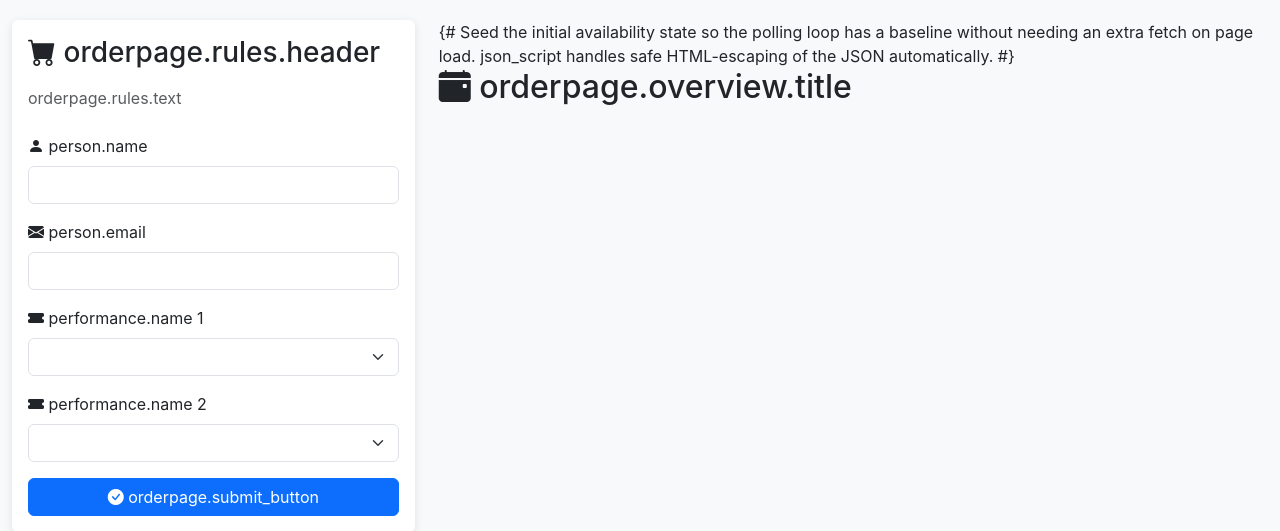
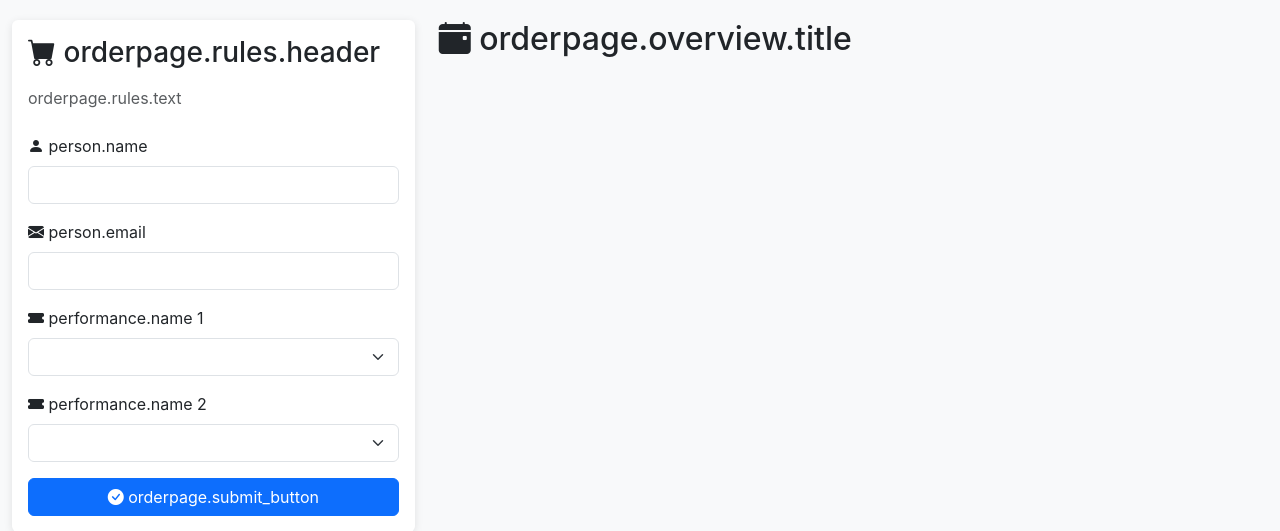
Before and after one commit to Mmaarten23/iftf_duoverkoop, a Django app: page /order/ in a window 1280 px wide. Shown: the part 62-593 px from the top of the page. Run offline with Django 4.2, Linux system fonts and the light colour scheme; the visitor is signed in with stand-in values (Sample User, id 1); data that the repository does not hold is empty.

Commit message:
refactor: remove unnecessary comments from order.html for clarity

```diff
--- a/iftf_duoverkoop/templates/order/order.html
+++ b/iftf_duoverkoop/templates/order/order.html
@@ -120,9 +120,6 @@
 
         <div class="col-lg-8">
             <div class="performances-container">
-                {# Seed the initial availability state so the polling loop has a baseline
-                   without needing an extra fetch on page load.
-                   json_script handles safe HTML-escaping of the JSON automatically. #}
                 {{ availability_seed|json_script:"availability-seed" }}
                 {% include "order/overview.html" %}
             </div>
```
